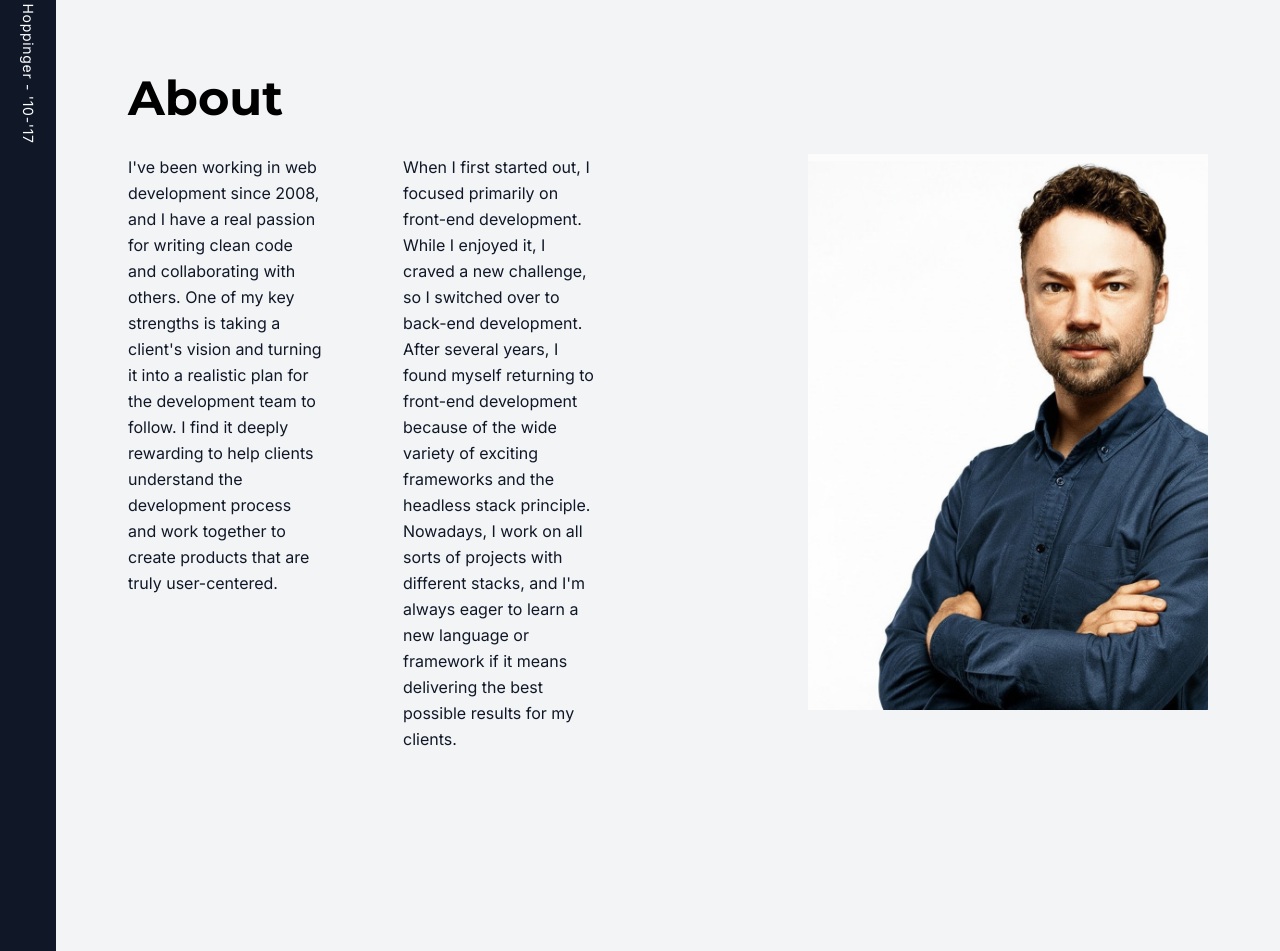
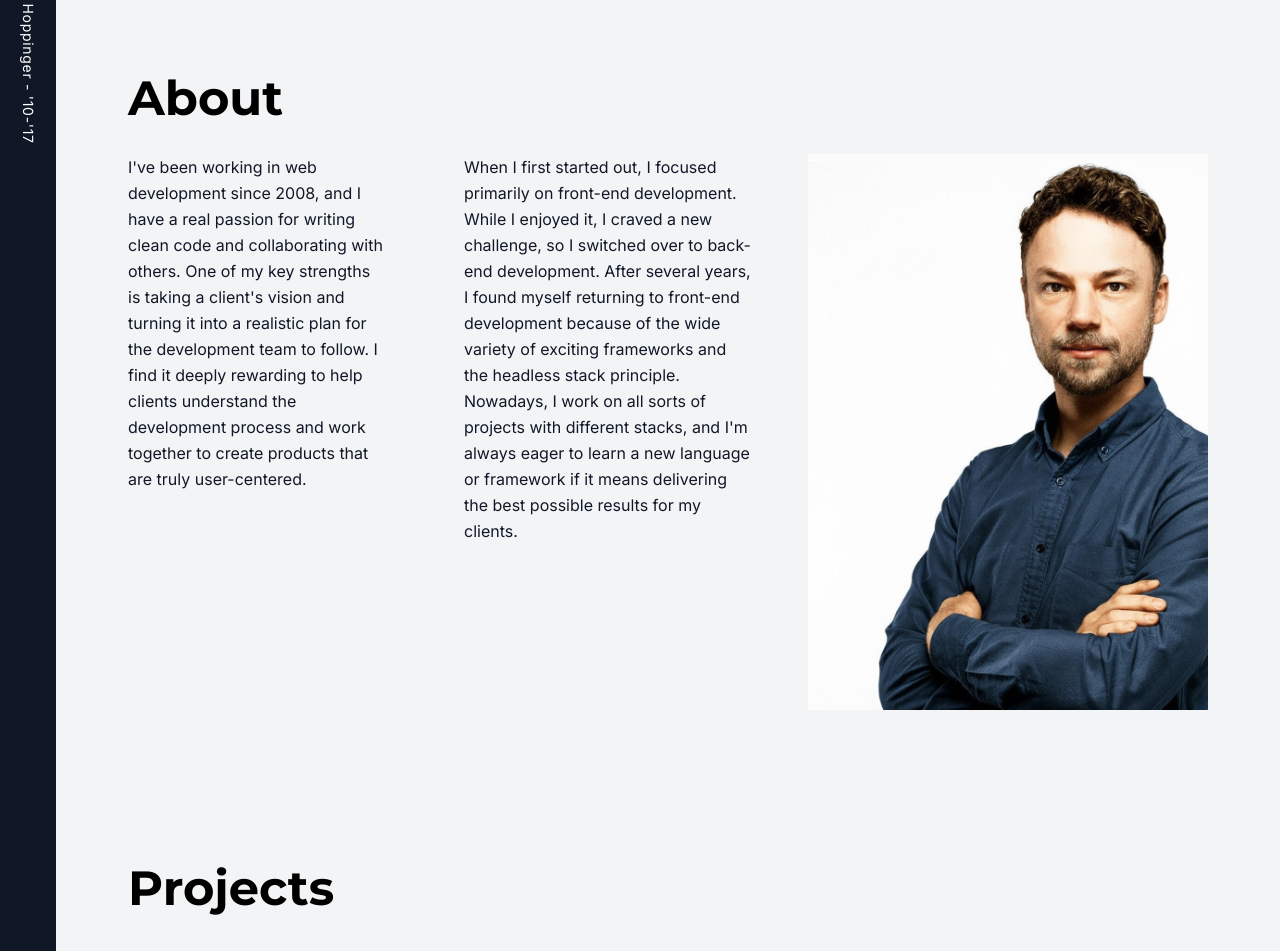
Before and after one commit to paulhuisman/paulhuisman.com, an Astro site: page / in a window 1280 px wide. Shown: the part 834-1785 px from the top of the page. Built offline with nearby package versions, Linux system fonts and the light colour scheme; Astro itself is replaced by a stand-in of ours.

Commit message:
fix: about

```diff
--- a/src/components/sections/About.tsx
+++ b/src/components/sections/About.tsx
@@ -23,8 +23,8 @@
         About
       </motion.h2>
       <div className="relative flex flex-col md:flex-row" ref={elementRef}>
-        <div className="mb-8 w-full md:mb-0 md:w-7/12">
-          <div className="grid grid-cols-1 gap-y-8 text-gray-900 md:mr-32 md:gap-12 lg:grid-cols-2 lg:gap-y-0">
+        <div className="mb-8 w-full md:mb-0 md:w-8/12">
+          <div className="grid grid-cols-1 gap-y-8 text-gray-900 md:mr-24 md:gap-12 lg:grid-cols-2 lg:gap-y-0">
             <motion.div
               className="leading-relaxed md:mr-8"
               initial={{ opacity: 0, y: 30 }}
@@ -40,7 +40,7 @@
               user-centered.
             </motion.div>
             <motion.div
-              className="leading-relaxed md:mr-8"
+              className="leading-relaxed"
               initial={{ opacity: 0, y: 30 }}
               animate={{ opacity: isInView ? 1 : 0, y: isInView ? 0 : 30 }}
               transition={{ duration: 0.4, delay: 0.35 }}
```
